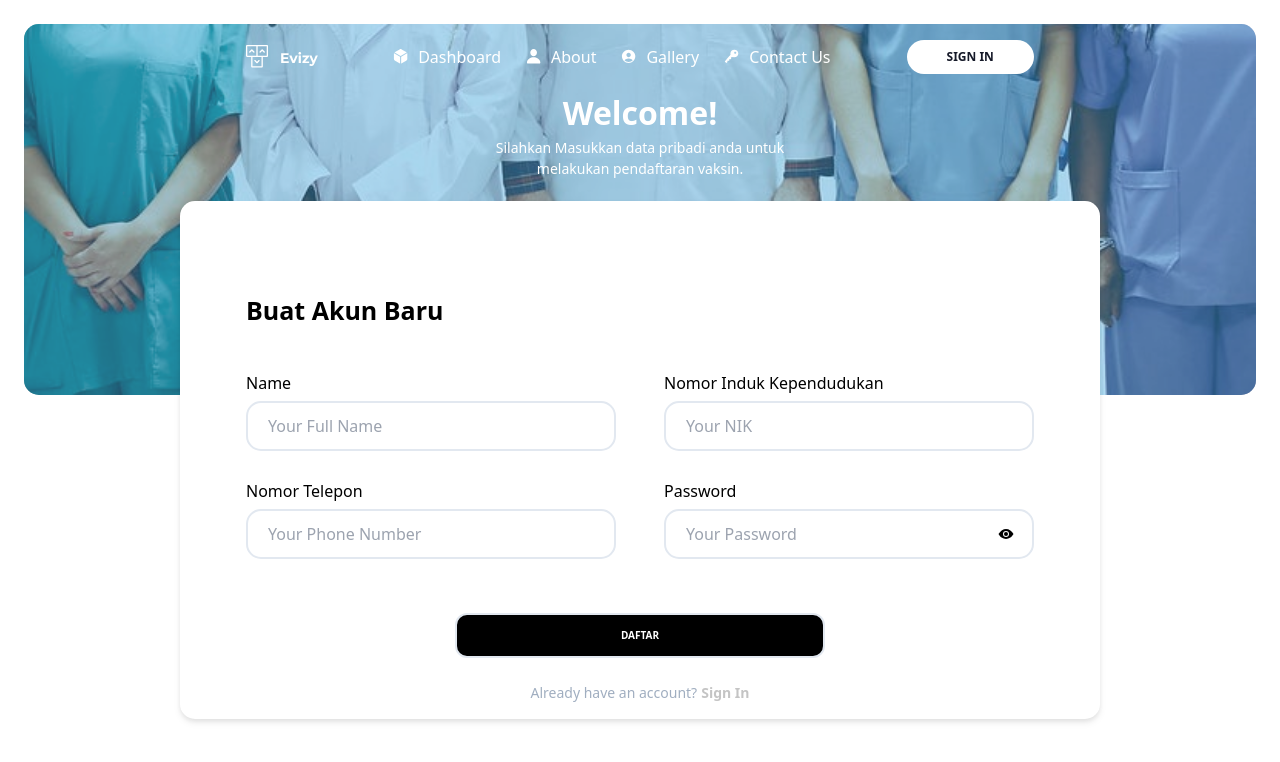
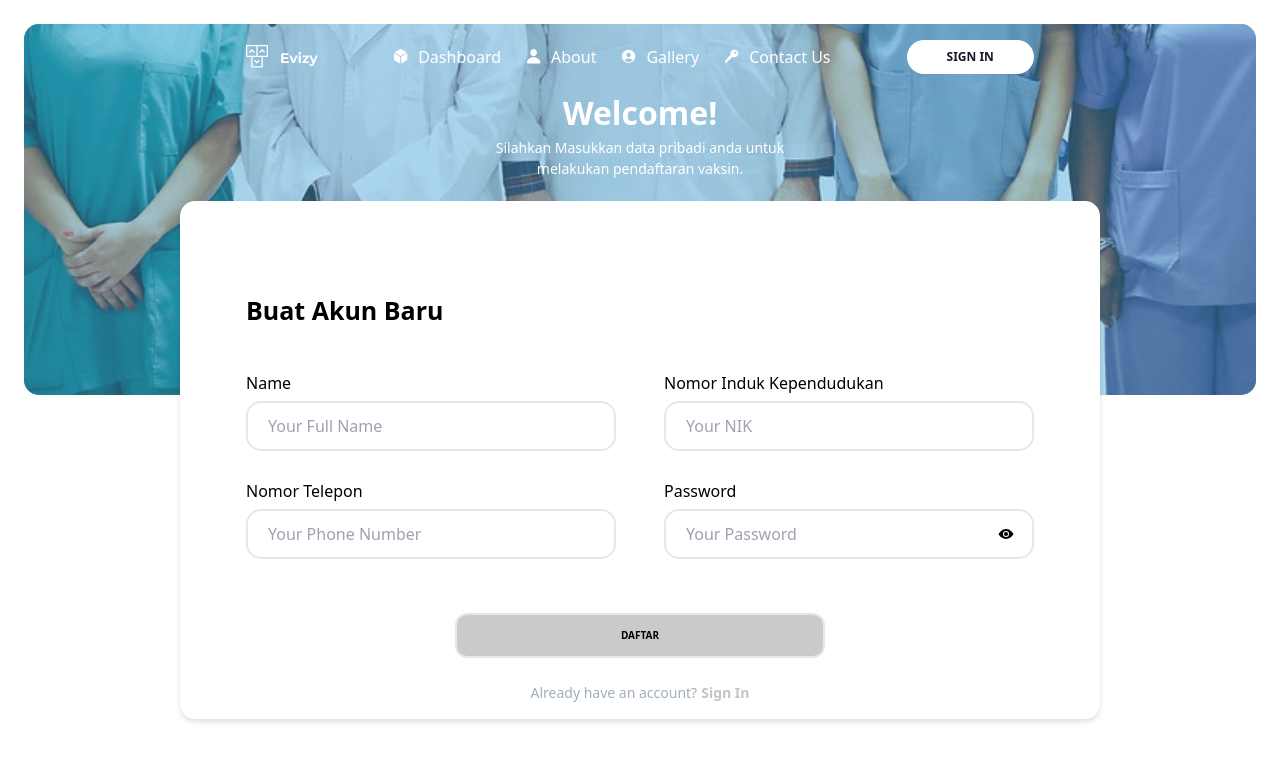
Before and after one commit to vaccination-booking-system/frontend-vaccine-system, a React (Create React App) app: page /register in a window 1280 px wide. Shown: the top 762 px of the page. Built offline with nearby package versions, Linux system fonts and the light colour scheme.

Commit message:
feat: add axios post register & add form validation

```diff
--- a/src/pages/Auth/Register/index.jsx
+++ b/src/pages/Auth/Register/index.jsx
@@ -1,5 +1,5 @@
 import React, { useEffect, useState } from "react";
-import { Link } from "react-router-dom";
+import { Link, useNavigate } from "react-router-dom";
 import BackgroundRegister from "../../../assets/images/background-register.jpg";
 import { Navbar } from "../../../Components";
 import { Card } from "../../../Components";
@@ -19,6 +19,21 @@ const Register = () => {
   const [passwordErrorMsg, setPasswordErrorMsg] = useState("");
 
   const [showPassword, setShowPassword] = useState(false);
+
+  const navigate = useNavigate();
+
+  const checkIsFormError = () => {
+    return (
+      name === "" ||
+      nik === "" ||
+      phoneNumber === "" ||
+      password === "" ||
+      nikErrorMsg !== "" ||
+      phoneNumberErrorMsg !== "" ||
+      nameErrorMsg !== "" ||
+      passwordErrorMsg !== ""
+    );
+  };
 
   const handleInputChange = event => {
     const { name, value } = event.target;
@@ -52,7 +67,6 @@ const Register = () => {
 
   const checkNama = value => {
     const regexNama = /^[a-z ]*$/gim;
-    /* console.log(regexNama.test(value)); */
     if ((value.length === 0 || value !== "") && regexNama.test(value)) {
       setNameErroMsg("");
     } else if (value !== "" && !regexNama.test(value)) {
@@ -68,14 +82,12 @@ const Register = () => {
       setPhoneNumberErrorMsg("Inputan harus berupa angka");
     } else {
       if (regexPhone.test(value)) {
-        /* console.log("test 1"); */
         setPhoneNumberErrorMsg("");
         if (value.length < 12) {
           setPhoneNumberErrorMsg("Nomor HP kurang");
         }
       } else {
         if (value.length === 0) {
-          /* console.log("test 2"); */
           setPhoneNumberErrorMsg("");
         } else {
           setPhoneNumberErrorMsg("Input dimulai dengan 08");
@@ -87,17 +99,14 @@ const Register = () => {
   const checkPassword = value => {
     const regexPassword = /^(?=.*[A-Za-z])(?=.*\d)(?=.*[@$-_*#?&\s])[A-Za-z\d@$!#-_?&\s]{0,}$/gm;
     if (value.length < 8) {
-      /* console.log("tes 1"); */
       setPasswordErrorMsg("minimal 8 karakter");
       if (!regexPassword.test(value)) {
-        /* console.log("test 2"); */
         setPasswordErrorMsg("Minimal 1 Huruf besar, dan terdapat 1 Angka");
       }
       if (regexPassword.test(value)) {
         setPasswordErrorMsg(" ");
       }
     } else if (value.length > 7 && regexPassword.test(value)) {
-      /* console.log("test 3"); */
       setPasswordErrorMsg("");
     }
     if (value.length === 0) {
@@ -107,6 +116,25 @@ const Register = () => {
 
   const handleSubmit = e => {
     e.preventDefault();
+    axios
+      .post(`${process.env.REACT_APP_API_BASE_URL}/auth/register`, {
+        name,
+        phone_number: phoneNumber,
+        nik,
+        password,
+      })
+      .then(function (response) {
+        navigate("/dashboard");
+        localStorage.setItem("accessToken", response.data.data.accessToken);
+      })
+      .catch(function (error) {
+        if (error.response.data.message === "ALREADY_EXIST") {
+          setNikErrorMsg("NIK sudah terdaftar.");
+        }
+        if (error.response.data.message === "INVALID_NIK") {
+          setNikErrorMsg("NIK Tidak Valid.");
+        }
+      });
   };
 
   return (
@@ -153,6 +181,7 @@ const Register = () => {
                           title="Isikan Nama Lengkap Anda"
                           onChange={event => handleInputChange(event)}
                           autoComplete="off"
+                          required
                         />
                       </div>
                       <div className="pl-2 pt-1">
@@ -177,6 +206,7 @@ const Register = () => {
                           onChange={event => handleInputChange(event)}
                           maxLength={16}
                           autoComplete="off"
+                          required
                         />
                       </div>
                       <div className="pl-2 pt-1">
@@ -205,6 +235,7 @@ const Register = () => {
                           onChange={event => handleInputChange(event)}
                           maxLength={13}
                           autoComplete="off"
+                          required
                         />
                       </div>
                       <div className="pl-2 pt-1">
@@ -229,6 +260,7 @@ const Register = () => {
                           onChange={event => handleInputChange(event)}
                           minLength={8}
                           autoComplete="off"
+                          required
                         />
                         <div className="absolute inset-y-[40%] right-5 cursor-pointer" onClick={() => setShowPassword(!showPassword)}>
                           {showPassword ? <FaEyeSlash /> : <IoEyeSharp />}
@@ -241,8 +273,13 @@ const Register = () => {
                   </div>
                 </div>
                 <div className="flex justify-center pt-[50px]">
-                  <button className="bg-black w-[370px] h-[45px] rounded-[12px] border-2 border-[#E2E8F0]" type="submit">
-                    <div className="text-white text-[10px] font-bold">DAFTAR</div>
+                  <button
+                    className={`${
+                      checkIsFormError() ? "cursor-not-allowed bg-[#CACACA]" : "bg-black"
+                    } w-[370px] h-[45px] rounded-[12px] border-2 border-[#E2E8F0]`}
+                    type="submit"
+                  >
+                    <div className={`${checkIsFormError() ? "text-black" : "text-white"} text-[10px] font-bold`}>DAFTAR</div>
                   </button>
                 </div>
               </form>
```
